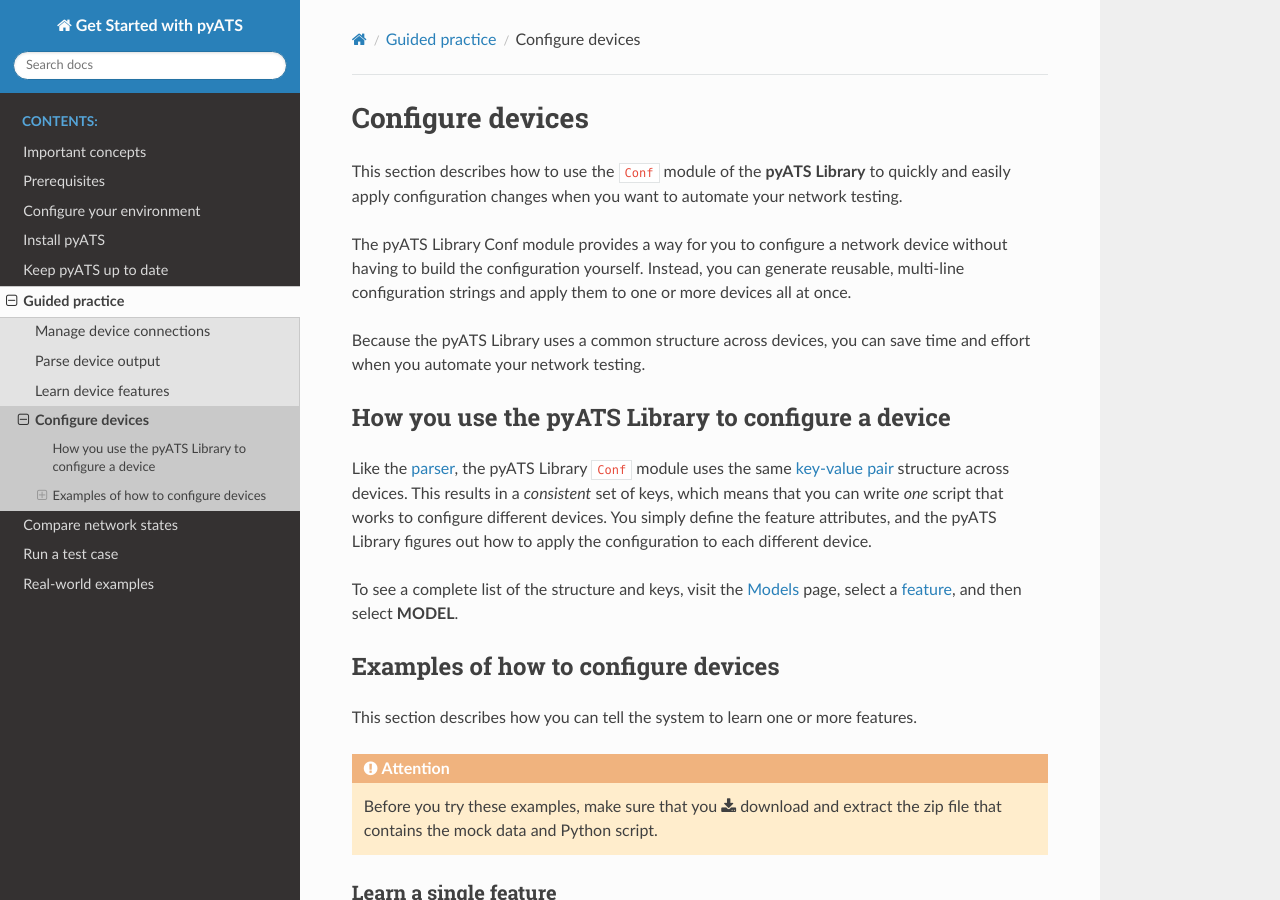
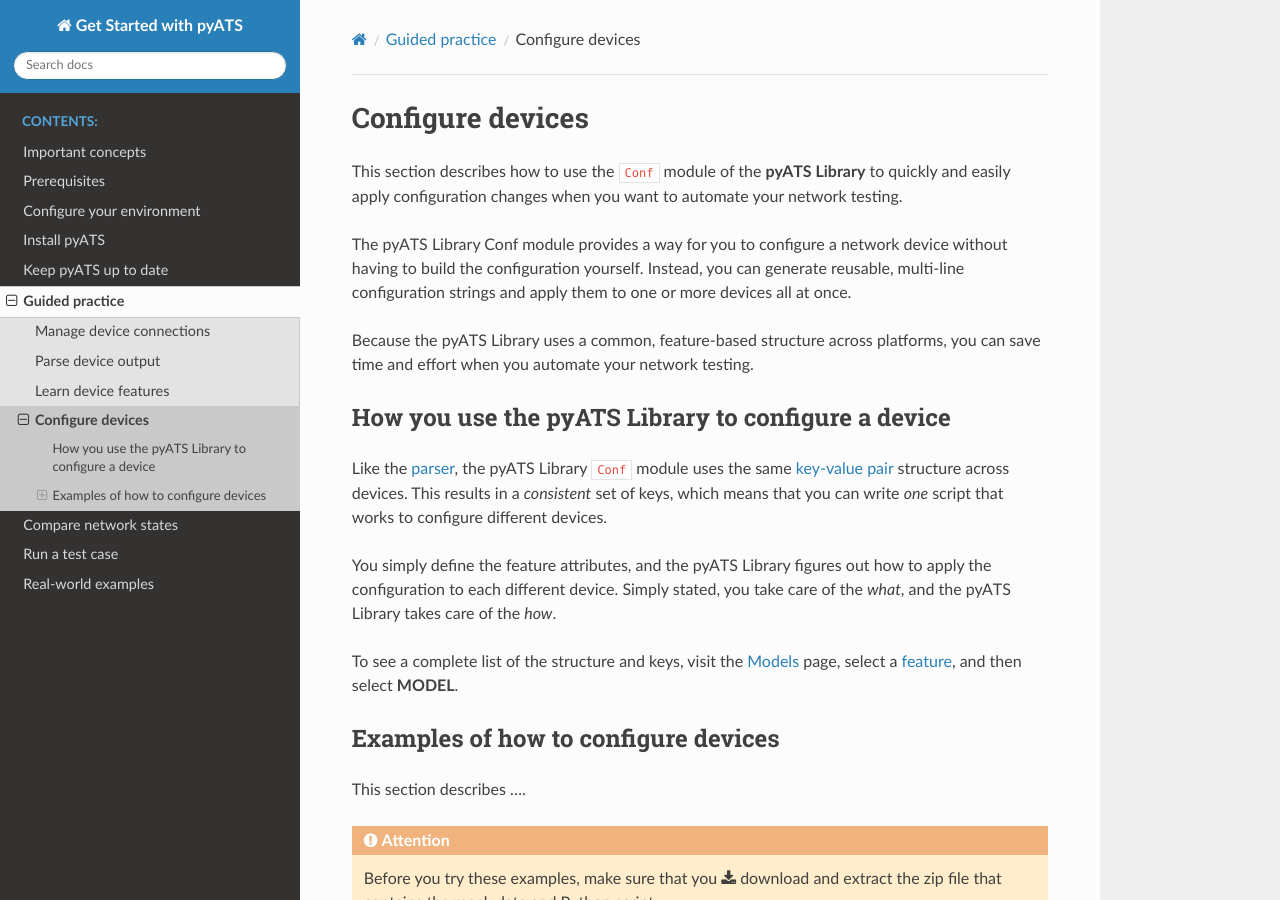
Before and after one commit to CiscoTestAutomation/getting-started, a Sphinx documentation site: the page built from source/quickstart/configuredevices.rst, in a window 1280 px wide and 900 px high. Built offline with Sphinx 7.4.7 and the Read the Docs theme 2.0.0, drawn with Linux system fonts in a browser that asks for light colours; pages that are not in the unit, such as notebooks, are missing from menus.

Commit message:
Ongoing edits.

```diff
--- a/source/quickstart/configuredevices.rst
+++ b/source/quickstart/configuredevices.rst
@@ -6,19 +6,21 @@
 
 .. include:: ../definitions/def_conf.rst
 
-Because the |library| uses a common structure across devices, you can save time and effort when you automate your network testing.
+Because the |library| uses a common, feature-based structure across platforms, you can save time and effort when you automate your network testing.
 
 .. _cli-conf:
 
 How you use the |library| to configure a device
 ------------------------------------------------
-Like the :term:`parser`, the |library| ``Conf`` module uses the same :term:`key-value pair` structure across devices. This results in a *consistent* set of keys, which means that you can write *one* script that works to configure different devices. You simply define the feature attributes, and the |library| figures out how to apply the configuration to each different device.
+Like the :term:`parser`, the |library| ``Conf`` module uses the same :term:`key-value pair` structure across devices. This results in a *consistent* set of keys, which means that you can write *one* script that works to configure different devices.
+
+You simply define the feature attributes, and the |library| figures out how to apply the configuration to each different device. Simply stated, you take care of the *what*, and the |library| takes care of the *how*.
 
 To see a complete list of the structure and keys, visit the `Models <https://pubhub.devnetcloud.com/media/genie-feature-browser/docs/#/models>`_ page, select a :term:`feature`, and then select **MODEL**.
 
 Examples of how to configure devices
 ----------------------------------------
-This section describes how you can tell the system to learn one or more features.
+This section describes ....
 
 .. attention:: Before you try these examples, make sure that you :download:`download and extract the zip file <mock.zip>` that contains the mock data and Python script.
 
```
